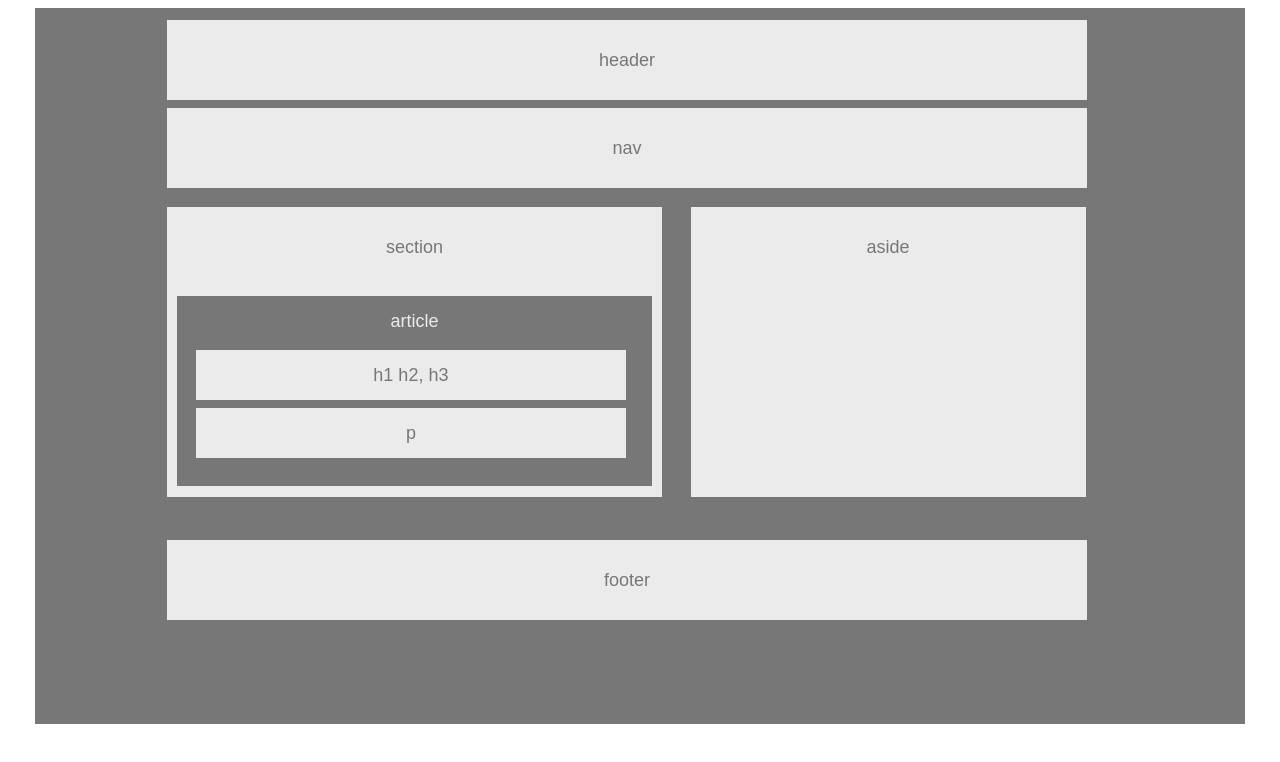
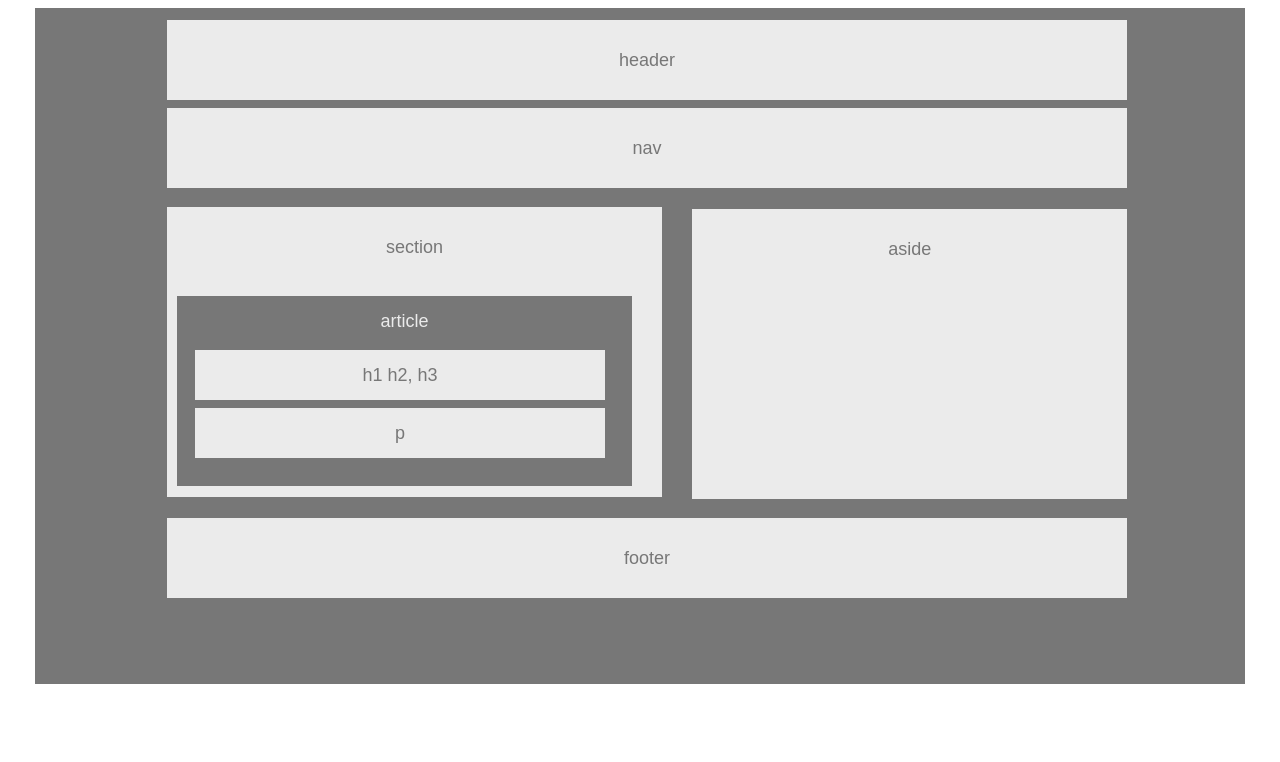
Before and after one commit to DanielJackson18/HW-Wireframe, a plain HTML site: page index.html in a window 1280 px wide. Drawn offline with Linux system fonts and the light colour scheme.

Commit message:
fixed pixels size of elelements

```diff
--- a/style.css
+++ b/style.css
@@ -7,7 +7,7 @@
 
             #container  {
             font-family: Arial, Helvetica, sans-serif;
-            height: 715px;
+            height: 675px;
             width: 1100px;
             font-size: 18px;
             color: #777;
@@ -22,7 +22,7 @@
 
             .header {
             height: 80px;
-            width: 920px;
+            width: 960px;
             background: #ebebeb;
             text-align: center;
             line-height: 80px;
@@ -38,7 +38,7 @@
             text-align: center;
             font-family: Arial, Helvetica, sans-serif;
             line-height: 80px;
-            width: 920px;
+            width: 960px;
             height: 80px;
             margin-top: 8px;
             margin-right: -2%;
@@ -56,14 +56,14 @@
             background:#ebebeb;
             float: left;
             margin-top: 1px;
-            margin-bottom: 2%;
+            margin-bottom: 0%;
             margin-left: 2%;
             margin-right: 2%;
 
             }
 
             .article {
-            width: 475px;
+            width: 455px;
             height: 190px;
             text-align: center;
             line-height: 50px;
@@ -71,7 +71,7 @@
             background:#777;
             float: left;
             margin-top: 2%;
-            margin-bottom: 2%;
+            margin-bottom: 1%;
             margin-left: 2%;
             margin-right: 1%;
             color: #ebebeb;
@@ -79,7 +79,7 @@
             }
 
             .paragraph {
-            width: 430px;
+            width: 410px;
             height: 50px;
             text-align: center;
             line-height: 50px;
@@ -96,17 +96,17 @@
 
             .aside {
             height: 290px;
-            width: 395px;
+            width: 435px;
             text-align: center;
             line-height: 80px;
             float: right;
             margin-top: 2%;
-            margin-bottom: 2%;
+            margin-bottom: 0%;
             margin-left: 1%;
             margin-right: 2%;
             background:#ebebeb;
             position: relative;
-            right:12.5%;
+            right:8.7%;
             top: -2.8%;
 
             }
@@ -115,13 +115,13 @@
 
             .footer  {
             height: 80px;
-            width: 920px;
+            width: 960px;
             background: #ebebeb;
             text-align: center;
             line-height: 80px;
-            margin-top: 1%;
+            margin-top: 0%;
             margin-right: 2%;
-            margin-bottom: 2%;
+            margin-bottom: 4%;
             margin-left: 2%;
             clear: both;
 
```
